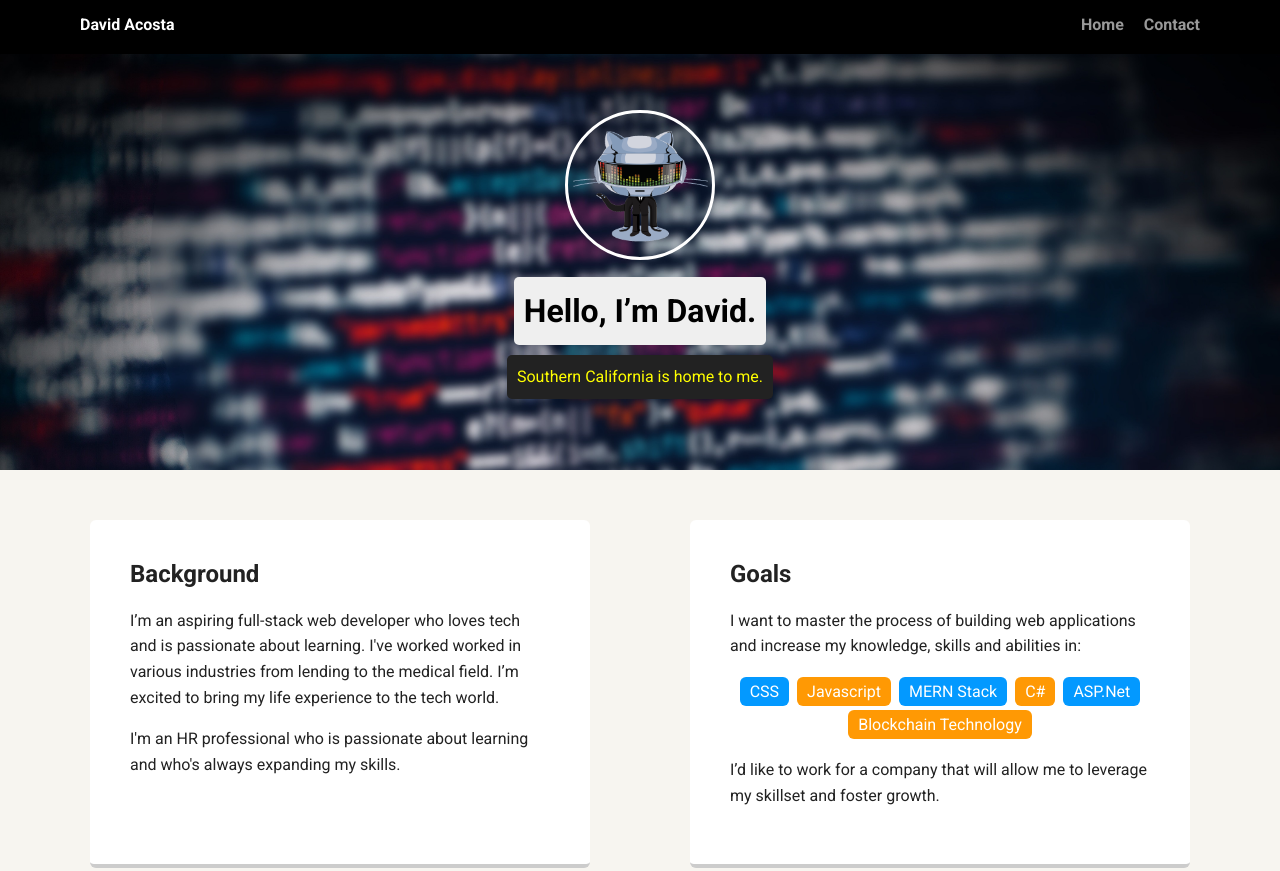
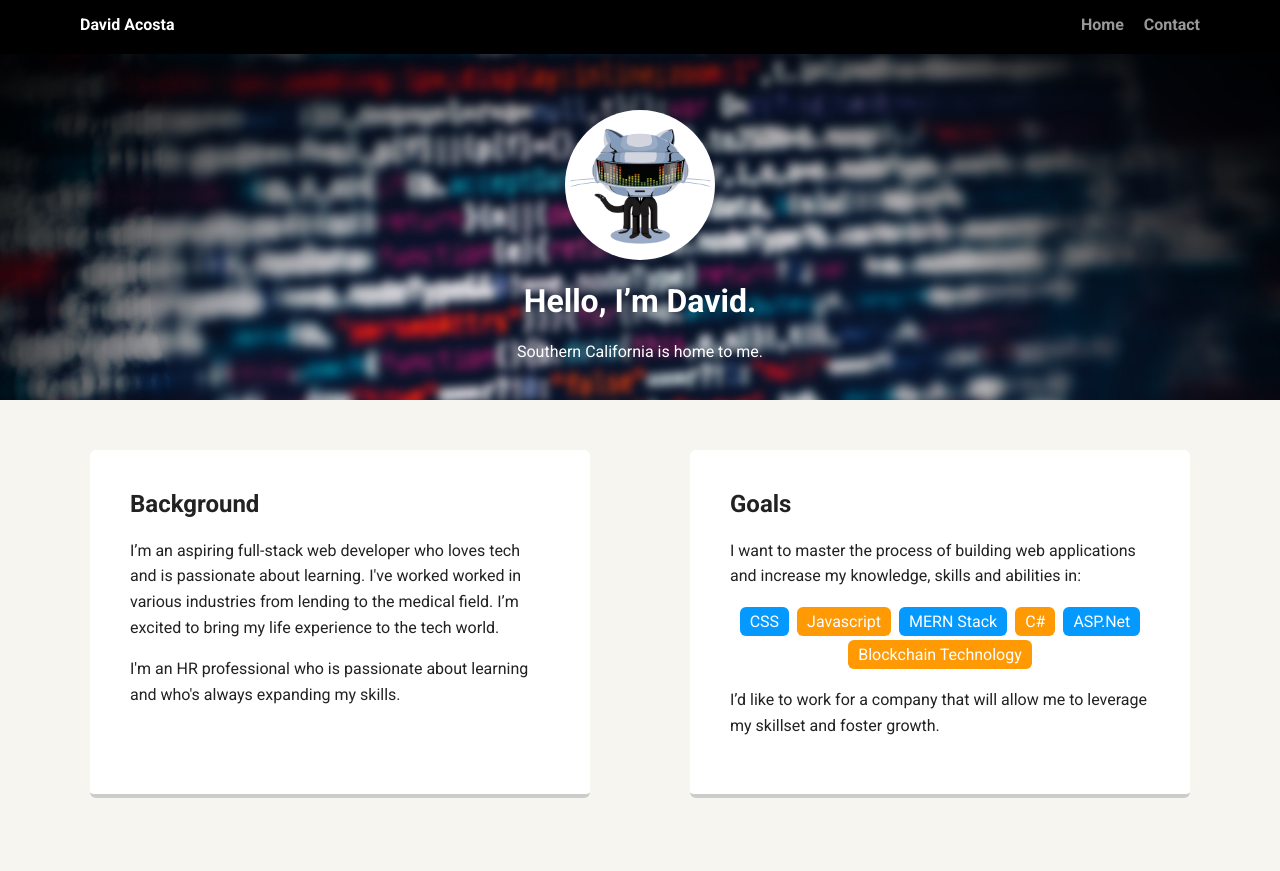
Before and after one commit to dsacosta/Techdegree-Project-1, a plain HTML site: page index.html in a window 1280 px wide. Shown: the top 871 px of the page. Drawn offline with Linux system fonts and the light colour scheme; a web font is replaced by a local one.

Commit message:
custom edits
removed border radius from .profile-image and added a background-color
increased the rotate in .profile-image:hover to 10deg
removed background from .tag and .location
changed min-height header to 400px

```diff
--- a/styles.css
+++ b/styles.css
@@ -70,23 +70,21 @@ header .profile-image {
   width: 150px;
   height: 150px;
   border-radius: 50%;
-  border: 3px solid white;
+  background-color: white;
   transition: all .5s;
 }
 header .profile-image:hover {
   transform: scale(1.2) rotate(10deg);
 }
 .tag {
-  background-color: #efefef;
-  color: black;
-  padding: 10px;
+  color: white;
+  padding: 5px 1px;
   border-radius: 5px;
   display: table;
-  margin: 10px auto;
+  margin: 5px auto;
 }
 .location {
-  background-color: #222;
-  color: yellow;
+  color: white;
 }
 .card {
   margin: 30px;
@@ -180,7 +178,7 @@ a.social:hover {
   }
 
   header {
-    min-height: 470px;
+    min-height: 400px;
   }
 
   .nav {
```
